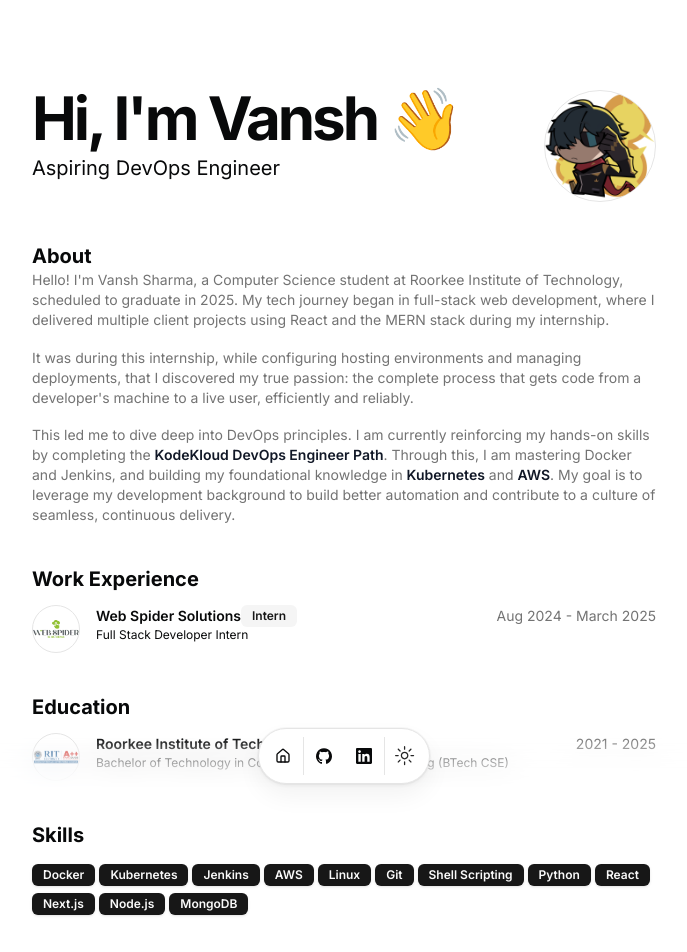
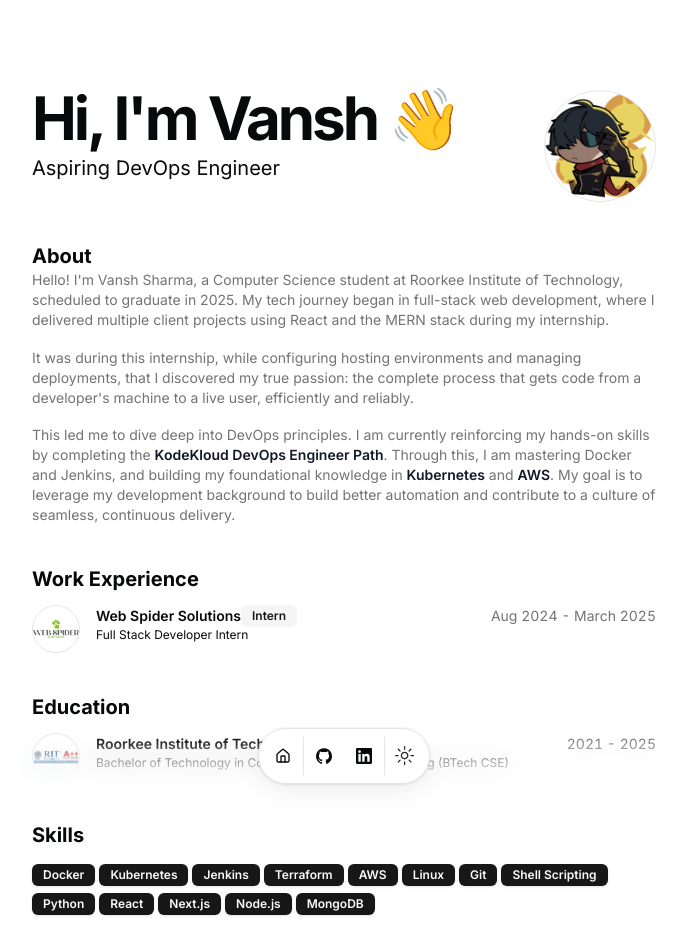
Before and after one commit to ShenLongVansh/portfolio, a Next.js app: page / in a window 1280 px wide. Shown: the top 952 px of the page, without its empty margins (296-983 px from the left). Built offline with nearby package versions, Linux system fonts and the light colour scheme.

Commit message:
added new skill

```diff
--- a/src/components/resume-card.tsx
+++ b/src/components/resume-card.tsx
@@ -80,7 +80,7 @@
                   )}
                 />
               </h3>
-              <div className="text-xs sm:text-sm  text-muted-foreground text-right">
+              <div className="text-xs sm:text-sm tabular-nums text-muted-foreground text-right">
                 {period}
               </div>
             </div>
--- a/src/data/resume.tsx
+++ b/src/data/resume.tsx
@@ -17,6 +17,7 @@
     "Docker",
     "Kubernetes",
     "Jenkins",
+    "Terraform",
     "AWS",
     "Linux",
     "Git",
```
